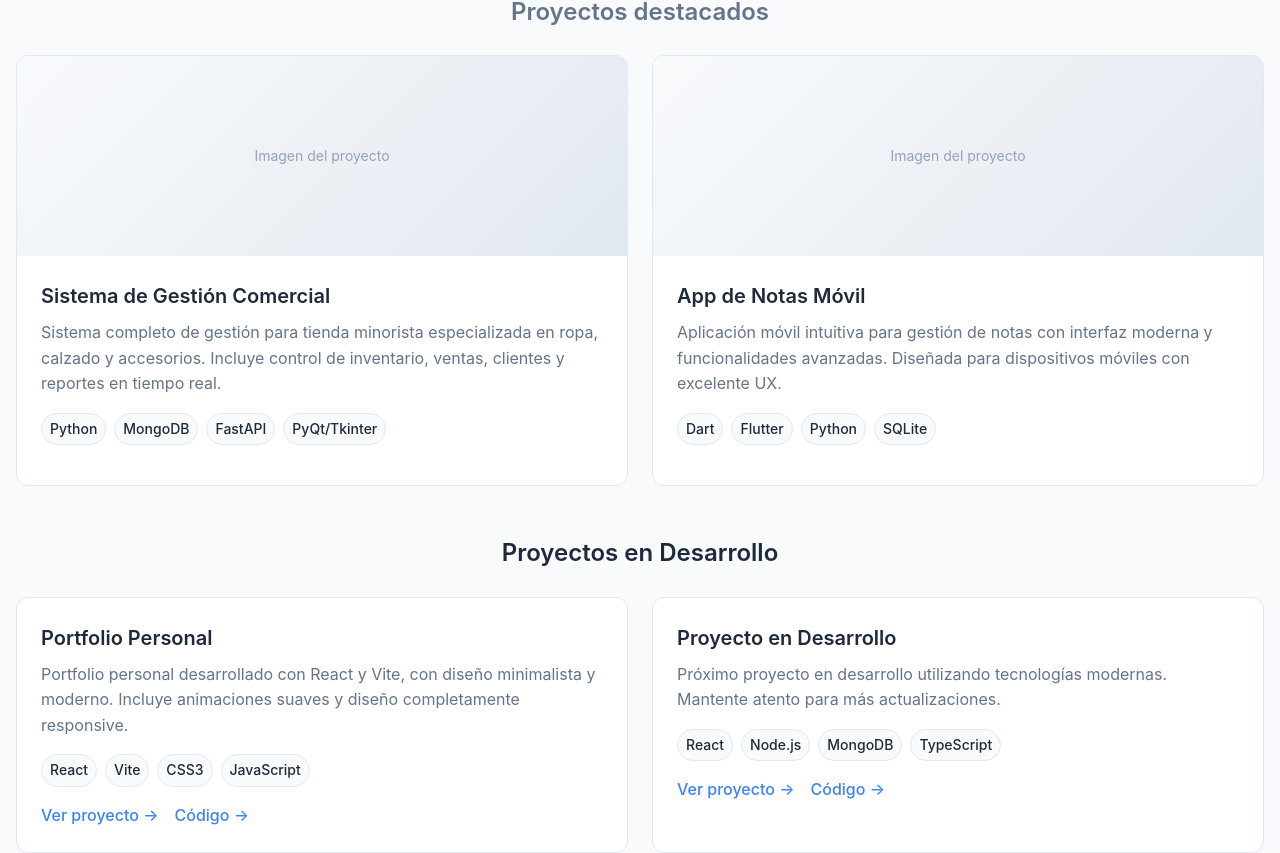
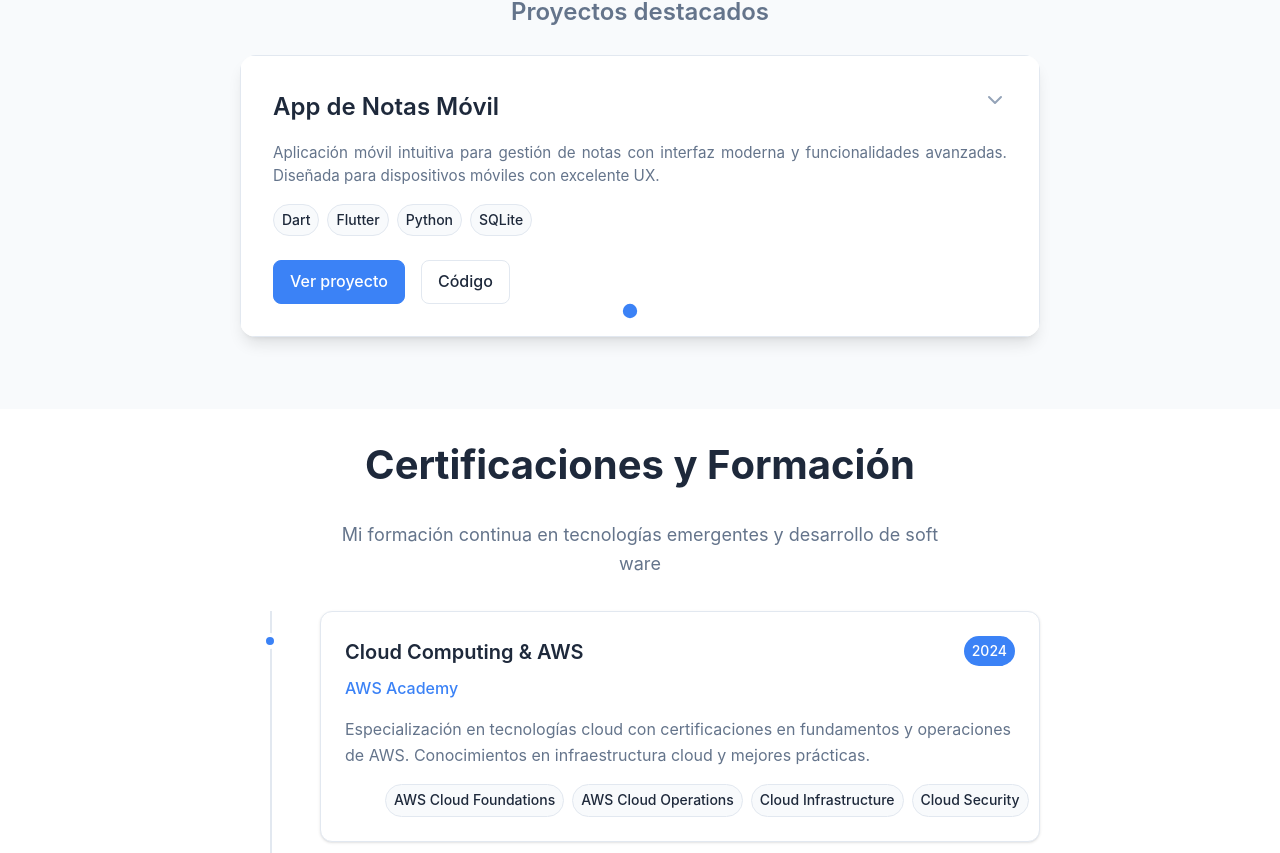
Before and after one commit to AVSL05/Portfolio, a React (Vite) app: page / in a window 1280 px wide. Shown: the part 1009-1862 px from the top of the page. Built offline with nearby package versions, Linux system fonts and the light colour scheme.

Commit message:
Cambio de seccion mis proyectos, modifique para que tenga el efecto carrusel para una mejor vista

```diff
--- a/src/sections/Projects.css
+++ b/src/sections/Projects.css
@@ -2,58 +2,184 @@
   background: var(--secondary-bg);
 }
 
-.featured-projects,
-.other-projects {
+/* Carousel Styles */
+.projects-carousel-container {
   margin-bottom: var(--spacing-3xl);
 }
 
-.other-projects {
-  margin-bottom: 0;
+.projects-carousel {
+  position: relative;
+  max-width: 800px;
+  margin: 0 auto;
+  overflow: hidden;
+  border-radius: 16px;
+  box-shadow: var(--shadow-lg);
+  touch-action: pan-y; /* Permite swipe horizontal, previene scroll vertical */
+  user-select: none; /* Previene selección de texto durante swipe */
 }
 
-.subsection-title {
+.carousel-slides {
+  overflow: hidden;
+  width: 100%;
+}
+
+.carousel-track {
+  display: flex;
+  transition: transform 0.5s ease-in-out;
+  will-change: transform; /* Optimiza las animaciones en móviles */
+}
+
+.carousel-slide {
+  flex-shrink: 0;
+  width: 100%;
+}
+
+/* Project Card Redesign */
+.project-card-carousel {
+  background: var(--primary-bg);
+  border: 1px solid var(--border);
+  overflow: hidden;
+  cursor: pointer;
+  transition: all 0.3s ease;
+  position: relative;
+}
+
+.project-card-carousel:hover {
+  transform: translateY(-2px);
+  box-shadow: var(--shadow-lg);
+}
+
+.project-card-carousel.expanded {
+  cursor: default;
+}
+
+/* Main Content Section */
+.project-content-main {
+  padding: var(--spacing-2xl);
+  position: relative;
+}
+
+.project-header {
+  display: flex;
+  justify-content: space-between;
+  align-items: flex-start;
+  margin-bottom: var(--spacing-lg);
+}
+
+.project-title {
   font-size: 1.5rem;
   font-weight: 600;
   color: var(--text-primary);
-  margin-bottom: var(--spacing-xl);
-  text-align: center;
+  flex: 1;
+  margin: 0;
 }
 
-.projects-grid {
-  display: grid;
-  gap: var(--spacing-xl);
+.expand-indicator {
+  margin-left: var(--spacing-md);
+  color: var(--text-muted);
+  transition: all 0.3s ease;
+  flex-shrink: 0;
 }
 
-.projects-grid.featured {
-  grid-template-columns: repeat(auto-fit, minmax(400px, 1fr));
+.expand-indicator svg {
+  transition: transform 0.3s ease;
 }
 
-.projects-grid:not(.featured) {
-  grid-template-columns: repeat(auto-fit, minmax(300px, 1fr));
+.expand-indicator svg.rotated {
+  transform: rotate(180deg);
 }
 
-.project-card {
-  background: var(--primary-bg);
-  border-radius: 12px;
-  border: 1px solid var(--border);
-  overflow: hidden;
-  transition: all 0.3s ease;
+.project-card-carousel:hover .expand-indicator {
+  color: var(--accent);
 }
 
-.project-card:hover {
-  transform: translateY(-4px);
-  box-shadow: var(--shadow-lg);
+.project-description {
+  color: var(--text-secondary);
+  line-height: 1.5;
+  margin-bottom: var(--spacing-lg);
+  font-size: 0.95rem;
+  text-align: justify;
+  word-wrap: break-word;
+  overflow-wrap: break-word;
+  hyphens: auto;
+  max-height: 4.5em; /* Limita a aproximadamente 3 líneas */
+  overflow: hidden;
+  display: -webkit-box;
+  -webkit-line-clamp: 3;
+  line-clamp: 3;
+  -webkit-box-orient: vertical;
 }
 
-.featured-card {
+.project-technologies {
   display: flex;
-  flex-direction: column;
+  flex-wrap: wrap;
+  gap: var(--spacing-sm);
+  margin-bottom: var(--spacing-xl);
 }
 
-.project-image {
+.tech-tag {
+  background: var(--secondary-bg);
+  color: var(--text-primary);
+  padding: var(--spacing-xs) var(--spacing-sm);
+  border-radius: 20px;
+  font-size: 0.875rem;
+  font-weight: 500;
+  border: 1px solid var(--border);
+  transition: all 0.2s ease;
+}
+
+.tech-tag:hover {
+  background: var(--accent);
+  color: white;
+  border-color: var(--accent);
+}
+
+.project-links {
+  display: flex;
+  gap: var(--spacing-md);
+}
+
+/* Expandable Image Section */
+.project-image-section {
+  max-height: 0;
+  overflow: hidden;
+  transition: max-height 0.4s ease-in-out;
+  background: var(--secondary-bg);
   position: relative;
-  height: 200px;
-  overflow: hidden;
+}
+
+.project-image-section.visible {
+  max-height: 300px;
+  border-top: 1px solid var(--border);
+}
+
+.close-image-btn {
+  position: absolute;
+  top: var(--spacing-md);
+  right: var(--spacing-md);
+  background: rgba(0, 0, 0, 0.7);
+  color: white;
+  border: none;
+  width: 32px;
+  height: 32px;
+  border-radius: 50%;
+  display: flex;
+  align-items: center;
+  justify-content: center;
+  cursor: pointer;
+  z-index: 10;
+  transition: all 0.3s ease;
+  backdrop-filter: blur(10px);
+}
+
+.close-image-btn:hover {
+  background: rgba(0, 0, 0, 0.9);
+  transform: scale(1.1);
+}
+
+.project-image-container {
+  padding: var(--spacing-lg);
+  height: 300px;
 }
 
 .image-placeholder {
@@ -65,99 +191,179 @@
   justify-content: center;
   color: var(--text-muted);
   font-size: 0.875rem;
+  border-radius: 8px;
+  border: 1px solid var(--border);
 }
 
-.project-overlay {
+/* Dots Navigation */
+.carousel-dots {
   position: absolute;
-  top: 0;
-  left: 0;
-  right: 0;
-  bottom: 0;
-  background: rgba(0, 0, 0, 0.8);
+  bottom: 20px;
+  left: 50%;
+  transform: translateX(-50%);
   display: flex;
-  align-items: center;
-  justify-content: center;
-  opacity: 0;
-  transition: opacity 0.3s ease;
+  gap: var(--spacing-sm);
+  z-index: 10;
 }
 
-.project-card:hover .project-overlay {
-  opacity: 1;
+.carousel-dot {
+  width: 12px;
+  height: 12px;
+  border-radius: 50%;
+  border: none;
+  background: rgba(255, 255, 255, 0.5);
+  cursor: pointer;
+  transition: all 0.3s ease;
 }
 
-.project-links {
-  display: flex;
-  gap: var(--spacing-md);
+.carousel-dot.active {
+  background: var(--accent);
+  transform: scale(1.2);
 }
 
-.project-content {
-  padding: var(--spacing-xl);
-  flex: 1;
-  display: flex;
+.carousel-dot:hover {
+  background: rgba(255, 255, 255, 0.8);
+}
+
+.subsection-title {
+  font-size: 1.5rem;
+  font-weight: 600;
+  color: var(--text-primary);
+  margin-bottom: var(--spacing-xl);
+  text-align: center;
+}
+
+/* Responsive Design */
+@media (max-width: 1200px) {
+  /* Estilos específicos para pantallas medianas si es necesario */
+}
+
+@media (max-width: 768px) {
+  .projects-carousel-container {
+    padding: 0; /* Sin padding ya que no hay flechas */
+  }
+
+  .projects-carousel {
+    max-width: 100%;
+    margin: 0;
+    border-radius: 12px;
+    /* Añadir cursor para indicar interactividad en tablets */
+    cursor: grab;
+  }
+
+  .projects-carousel:active {
+    cursor: grabbing;
+  }
+
+  /* Hacer los puntos más prominentes en móviles */
+  .carousel-dots {
+    bottom: 15px;
+  }
+
+  .carousel-dot {
+    width: 14px;
+    height: 14px;
+    background: rgba(255, 255, 255, 0.7);
+  }
+
+  .project-content-main {
+    padding: var(--spacing-lg);
+  }
+
+  .project-header {
     flex-direction: column;
+    align-items: flex-start;
+  }
+
+  .expand-indicator {
+    margin-left: 0;
+    margin-top: var(--spacing-sm);
+    align-self: flex-end;
   }
 
   .project-title {
     font-size: 1.25rem;
-  font-weight: 600;
-  color: var(--text-primary);
     margin-bottom: var(--spacing-sm);
   }
 
   .project-description {
-  color: var(--text-secondary);
-  line-height: 1.6;
-  margin-bottom: var(--spacing-lg);
-  flex: 1;
+    font-size: 0.9rem;
+    line-height: 1.4;
+  }
+
+  .carousel-btn {
+    width: 40px;
+    height: 40px;
+  }
+
+  .carousel-btn-prev {
+    left: 10px;
+  }
+
+  .carousel-btn-next {
+    right: 10px;
+  }
+
+  .project-image-section.visible {
+    max-height: 250px;
+  }
+
+  .project-image-container {
+    padding: var(--spacing-md);
+    height: 250px;
+  }
+}
+
+@media (max-width: 480px) {
+  .projects-carousel-container {
+    padding: 0; /* Sin padding ya que no hay flechas */
+  }
+
+  .project-content-main {
+    padding: var(--spacing-md);
+  }
+
+  .project-header {
+    margin-bottom: var(--spacing-md);
+  }
+
+  .project-title {
+    font-size: 1.1rem;
+  }
+
+  .project-description {
+    font-size: 0.85rem;
+    line-height: 1.4;
+    margin-bottom: var(--spacing-md);
   }
 
   .project-technologies {
-  display: flex;
-  flex-wrap: wrap;
-  gap: var(--spacing-sm);
     margin-bottom: var(--spacing-lg);
   }
 
-.tech-tag {
-  background: var(--secondary-bg);
-  color: var(--text-primary);
-  padding: var(--spacing-xs) var(--spacing-sm);
-  border-radius: 20px;
-  font-size: 0.875rem;
-  font-weight: 500;
-  border: 1px solid var(--border);
+  .carousel-dots {
+    bottom: 15px;
   }
 
-.project-content .project-links {
-  margin-top: auto;
+  .carousel-dot {
+    width: 12px;
+    height: 12px;
+    background: rgba(255, 255, 255, 0.8);
   }
 
-.link {
-  color: var(--accent);
-  text-decoration: none;
-  font-weight: 500;
-  transition: color 0.2s ease;
+  .project-image-section.visible {
+    max-height: 200px;
   }
 
-.link:hover {
-  color: var(--accent-hover);
+  .project-image-container {
+    padding: var(--spacing-sm);
+    height: 200px;
   }
 
-/* Responsive */
-@media (max-width: 768px) {
-  .projects-grid.featured {
-    grid-template-columns: 1fr;
-  }
-
-  .projects-grid:not(.featured) {
-    grid-template-columns: 1fr;
-  }
-
-  .featured-card {
-    flex-direction: column;
-  }
-
-  .project-image {
-    height: 150px;
+  .close-image-btn {
+    width: 28px;
+    height: 28px;
+    top: var(--spacing-sm);
+    right: var(--spacing-sm);
   }
 }
--- a/src/sections/Projects.jsx
+++ b/src/sections/Projects.jsx
@@ -1,9 +1,18 @@
-import React from 'react'
+import React, { useState, useEffect } from 'react'
 import './Projects.css'
 import SplitText from '../components/SplitText'
 import ShinyText from '../components/ShinyText'
 
 const Projects = () => {
+  const [currentIndex, setCurrentIndex] = useState(0)
+  const [isAutoPlay, setIsAutoPlay] = useState(true)
+  const [expandedCard, setExpandedCard] = useState(null)
+  const [touchStart, setTouchStart] = useState(null)
+  const [touchEnd, setTouchEnd] = useState(null)
+
+  // Minimum swipe distance required (in px)
+  const minSwipeDistance = 50
+
   const projects = [
     {
       id: 1,
@@ -47,8 +56,74 @@ const Projects = () => {
     }
   ]
 
-  const featuredProjects = projects.filter(project => project.featured)
-  const otherProjects = projects.filter(project => !project.featured)
+  // Auto-play functionality
+  useEffect(() => {
+    if (!isAutoPlay || expandedCard !== null) return
+
+    const interval = setInterval(() => {
+      setCurrentIndex((prevIndex) => (prevIndex + 1) % projects.length)
+    }, 4000)
+
+    return () => clearInterval(interval)
+  }, [isAutoPlay, projects.length, expandedCard])
+
+  const goToSlide = (index) => {
+    setCurrentIndex(index)
+    setExpandedCard(null) // Close any expanded card when navigating
+  }
+
+  const handleMouseEnter = () => setIsAutoPlay(false)
+  const handleMouseLeave = () => setIsAutoPlay(true)
+
+  const handleCardClick = (projectId) => {
+    setExpandedCard(expandedCard === projectId ? null : projectId)
+    setIsAutoPlay(false) // Pause autoplay when expanding
+  }
+
+  const handleImageClose = () => {
+    setExpandedCard(null)
+    setIsAutoPlay(true) // Resume autoplay when closing
+  }
+
+  // Touch/Swipe handlers
+  const onTouchStart = (e) => {
+    setTouchEnd(null) // Reset touchEnd
+    setTouchStart(e.targetTouches[0].clientX)
+    setIsAutoPlay(false) // Pause autoplay when user starts swiping
+  }
+
+  const onTouchMove = (e) => {
+    setTouchEnd(e.targetTouches[0].clientX)
+  }
+
+  const onTouchEnd = () => {
+    if (!touchStart || !touchEnd) return
+
+    const distance = touchStart - touchEnd
+    const isLeftSwipe = distance > minSwipeDistance
+    const isRightSwipe = distance < -minSwipeDistance
+
+    if (isLeftSwipe) {
+      // Swipe left - next slide (circular)
+      setCurrentIndex((prevIndex) => (prevIndex + 1) % projects.length)
+      setExpandedCard(null)
+    }
+
+    if (isRightSwipe) {
+      // Swipe right - previous slide (circular)
+      setCurrentIndex((prevIndex) =>
+        prevIndex === 0 ? projects.length - 1 : prevIndex - 1
+      )
+      setExpandedCard(null)
+    }
+
+    // Resume autoplay after a short delay
+    setTimeout(() => {
+      if (expandedCard === null) {
+        setIsAutoPlay(true)
+      }
+    }, 3000)
+  }
 
   return (
     <section id="projects" className="projects section">
@@ -60,32 +135,54 @@ const Projects = () => {
           <ShinyText>Aplicaciones desarrolladas con tecnologías modernas y enfoque en la experiencia del usuario</ShinyText>
         </p>
 
-        {/* Proyectos destacados */}
-        <div className="featured-projects">
+        {/* Project Carousel */}
+        <div className="projects-carousel-container">
           <h3 className="subsection-title">
             <ShinyText>Proyectos destacados</ShinyText>
           </h3>
-          <div className="projects-grid featured">
-            {featuredProjects.map((project) => (
-              <div key={project.id} className="project-card featured-card">
-                <div className="project-image">
-                  <div className="image-placeholder">
-                    <span>Imagen del proyecto</span>
-                  </div>
-                  <div className="project-overlay">
-                    <div className="project-links">
-                      <a href={project.liveUrl} className="btn btn-primary" target="_blank" rel="noopener noreferrer">
-                        Ver proyecto
-                      </a>
-                      <a href={project.githubUrl} className="btn" target="_blank" rel="noopener noreferrer">
-                        Código
-                      </a>
+
+          <div
+            className="projects-carousel"
+            onMouseEnter={handleMouseEnter}
+            onMouseLeave={handleMouseLeave}
+            onTouchStart={onTouchStart}
+            onTouchMove={onTouchMove}
+            onTouchEnd={onTouchEnd}
+          >
+            {/* Slides Container */}
+            <div className="carousel-slides">
+              <div
+                className="carousel-track"
+                style={{
+                  transform: `translateX(-${currentIndex * 100}%)`,
+                  transition: 'transform 0.5s ease-in-out'
+                }}
+              >
+                {projects.map((project) => (
+                  <div key={project.id} className="carousel-slide">
+                    <div
+                      className={`project-card-carousel ${expandedCard === project.id ? 'expanded' : ''}`}
+                      onClick={() => handleCardClick(project.id)}
+                    >
+                      {/* Main Card Content */}
+                      <div className="project-content-main">
+                        <div className="project-header">
+                          <h4 className="project-title">{project.title}</h4>
+                          <div className="expand-indicator">
+                            <svg
+                              width="24"
+                              height="24"
+                              viewBox="0 0 24 24"
+                              fill="none"
+                              className={expandedCard === project.id ? 'rotated' : ''}
+                            >
+                              <path d="M6 9L12 15L18 9" stroke="currentColor" strokeWidth="2" strokeLinecap="round" strokeLinejoin="round"/>
+                            </svg>
                           </div>
                         </div>
-                </div>
-                <div className="project-content">
-                  <h4 className="project-title">{project.title}</h4>
+
                         <p className="project-description">{project.description}</p>
+
                         <div className="project-technologies">
                           {project.technologies.map((tech) => (
                             <span key={tech} className="tech-tag">
@@ -93,39 +190,64 @@ const Projects = () => {
                             </span>
                           ))}
                         </div>
+
+                        <div className="project-links">
+                          <a
+                            href={project.liveUrl}
+                            className="btn btn-primary"
+                            target="_blank"
+                            rel="noopener noreferrer"
+                            onClick={(e) => e.stopPropagation()}
+                          >
+                            Ver proyecto
+                          </a>
+                          <a
+                            href={project.githubUrl}
+                            className="btn"
+                            target="_blank"
+                            rel="noopener noreferrer"
+                            onClick={(e) => e.stopPropagation()}
+                          >
+                            Código
+                          </a>
+                        </div>
+                      </div>
+
+                      {/* Expandable Image Section */}
+                      <div className={`project-image-section ${expandedCard === project.id ? 'visible' : ''}`}>
+                        <button
+                          className="close-image-btn"
+                          onClick={(e) => {
+                            e.stopPropagation()
+                            handleImageClose()
+                          }}
+                        >
+                          <svg width="20" height="20" viewBox="0 0 24 24" fill="none">
+                            <path d="M18 6L6 18M6 6L18 18" stroke="currentColor" strokeWidth="2" strokeLinecap="round" strokeLinejoin="round"/>
+                          </svg>
+                        </button>
+                        <div className="project-image-container">
+                          <div className="image-placeholder">
+                            <span>Imagen del proyecto</span>
+                          </div>
+                        </div>
+                      </div>
                     </div>
                   </div>
                 ))}
               </div>
             </div>
 
-        {/* Otros proyectos */}
-        <div className="other-projects">
-          <h3 className="subsection-title">Proyectos en Desarrollo</h3>
-          <div className="projects-grid">
-            {otherProjects.map((project) => (
-              <div key={project.id} className="project-card">
-                <div className="project-content">
-                  <h4 className="project-title">{project.title}</h4>
-                  <p className="project-description">{project.description}</p>
-                  <div className="project-technologies">
-                    {project.technologies.map((tech) => (
-                      <span key={tech} className="tech-tag">
-                        {tech}
-                      </span>
+            {/* Dots Navigation */}
+            <div className="carousel-dots">
+              {projects.map((_, index) => (
+                <button
+                  key={index}
+                  className={`carousel-dot ${index === currentIndex ? 'active' : ''}`}
+                  onClick={() => goToSlide(index)}
+                />
               ))}
             </div>
-                  <div className="project-links">
-                    <a href={project.liveUrl} className="link" target="_blank" rel="noopener noreferrer">
-                      Ver proyecto →
-                    </a>
-                    <a href={project.githubUrl} className="link" target="_blank" rel="noopener noreferrer">
-                      Código →
-                    </a>
-                  </div>
-                </div>
-              </div>
-            ))}
           </div>
         </div>
       </div>
```
Lines whose indentation alone changed are shown as unchanged.
